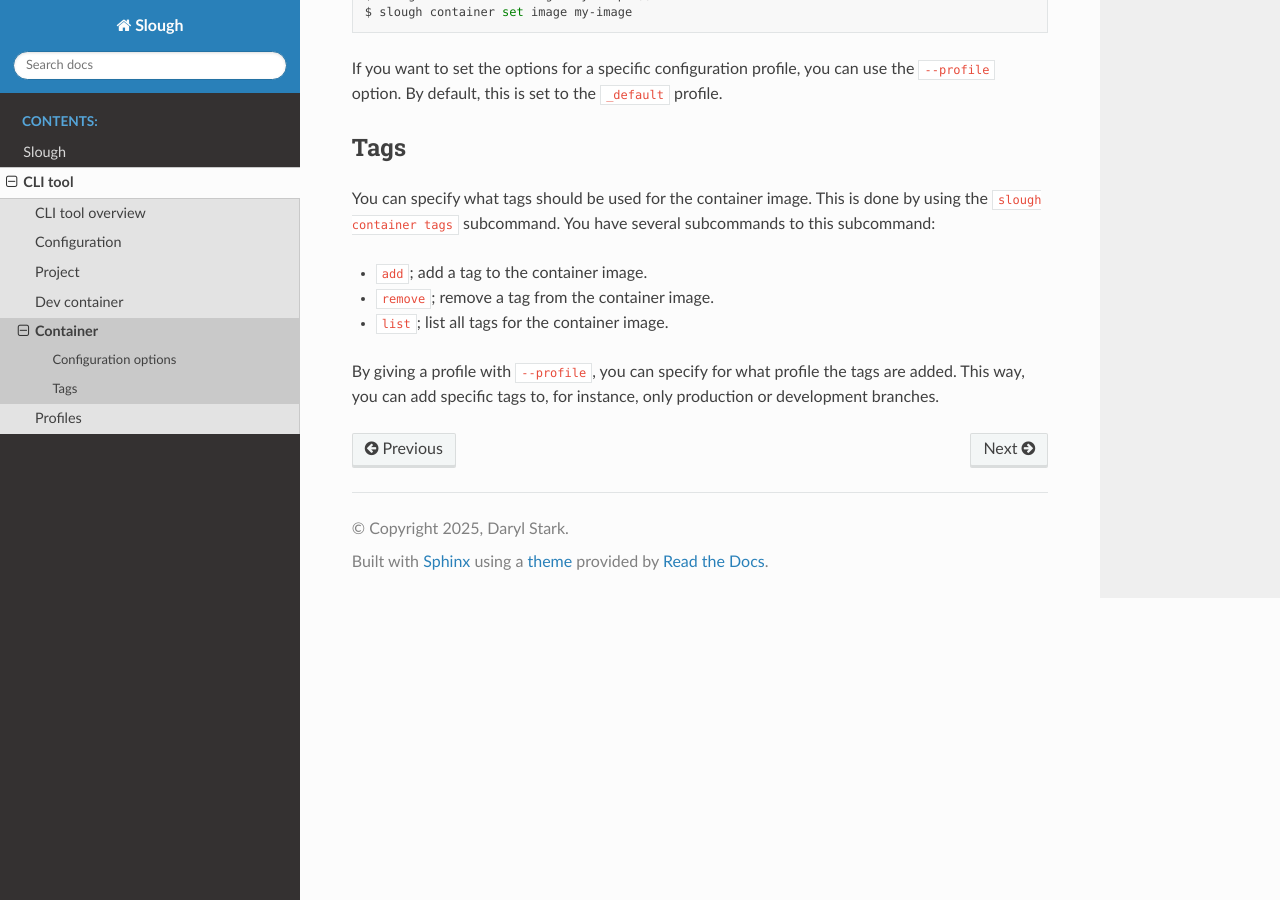
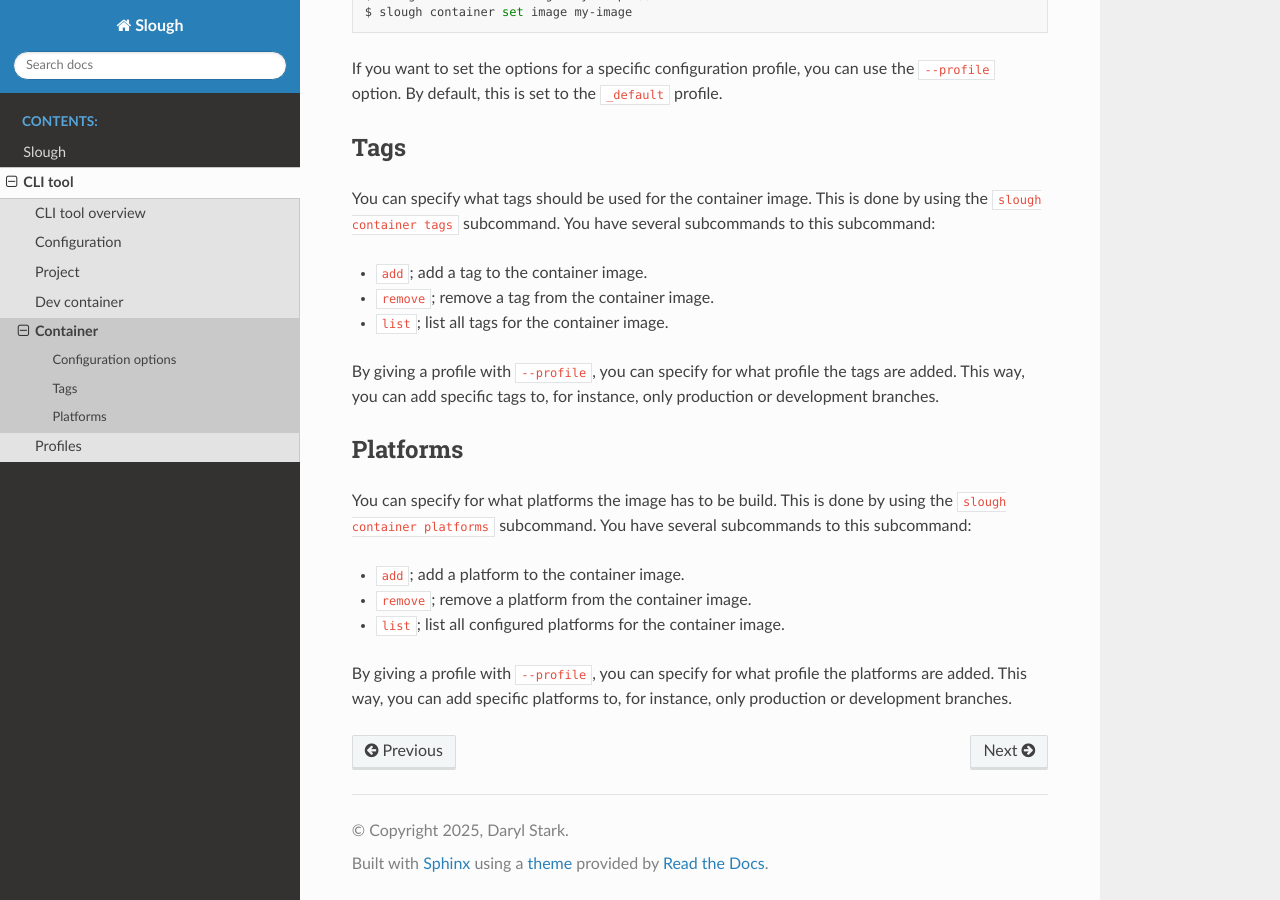
Before and after one commit to DarylStark/slough-lib-py-slough, a Sphinx documentation site: the page built from docs/source/cli_tool/05-container.rst, in a window 1280 px wide and 900 px high, scrolled down 682 px. Built offline with Sphinx 7.4.7 and the Read the Docs theme 3.1.0, drawn with Linux system fonts in a browser that asks for light colours.

Commit message:
docs: Finish `container` docs

```diff
--- a/docs/source/cli_tool/05-container.rst
+++ b/docs/source/cli_tool/05-container.rst
@@ -30,3 +30,15 @@ You can specify what tags should be used for the container image. This is done b
 -   ``list``; list all tags for the container image.
 
 By giving a profile with ``--profile``, you can specify for what profile the tags are added. This way, you can add specific tags to, for instance, only production or development branches.
+
+Platforms
+---------
+
+You can specify for what platforms the image has to be build. This is done by using the ``slough container platforms`` subcommand. You have several subcommands to this subcommand:
+
+
+-   ``add``; add a platform to the container image.
+-   ``remove``; remove a platform from the container image.
+-   ``list``; list all configured platforms for the container image.
+
+By giving a profile with ``--profile``, you can specify for what profile the platforms are added. This way, you can add specific platforms to, for instance, only production or development branches.
```
